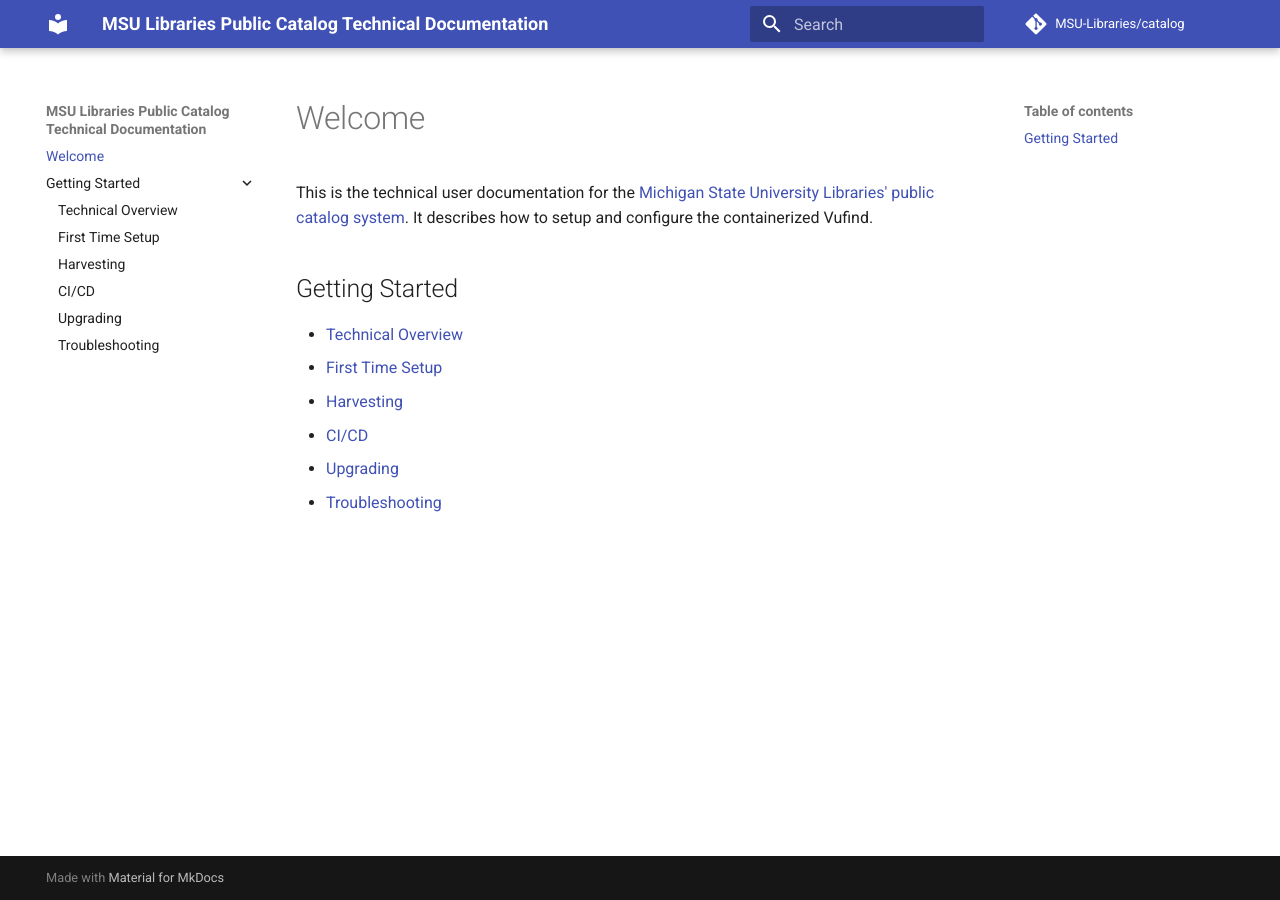
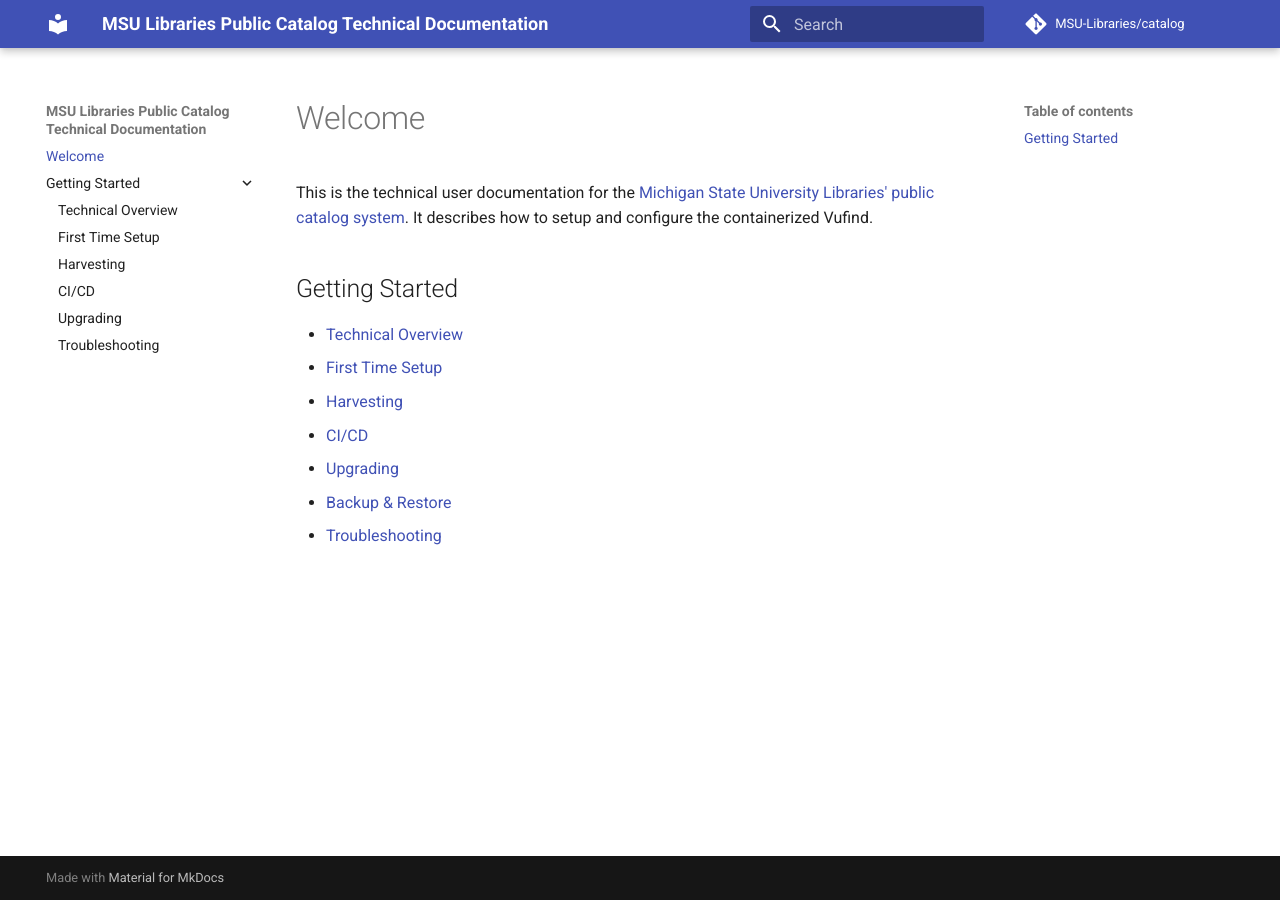
Before and after one commit to MSU-Libraries/catalog, an MkDocs documentation site: the page built from docs/index.md, in a window 1280 px wide. Built offline with MkDocs 1.6.1 and Material for MkDocs 9.7.7, drawn with Linux system fonts in a browser that asks for light colours; comment, search, counter and statistics services are not loaded.

```diff
--- a/docs/index.md
+++ b/docs/index.md
@@ -9,4 +9,5 @@
 * [Harvesting](harvesting.md)
 * [CI/CD](CICD.md)
 * [Upgrading](upgrading.md)
+* [Backup & Restore](backup-and-restore.md)
 * [Troubleshooting](troubleshooting.md)
```
Also changed, not shown: 1 other file.
